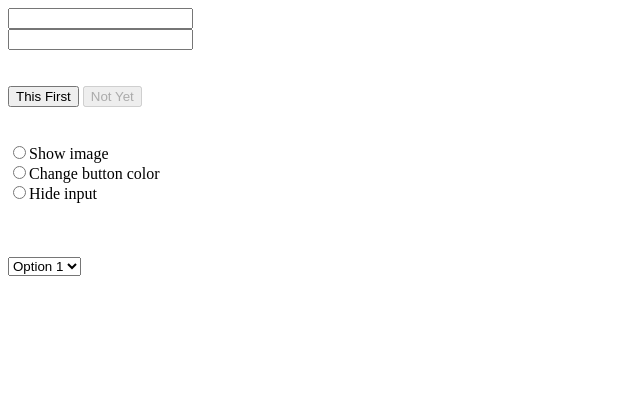
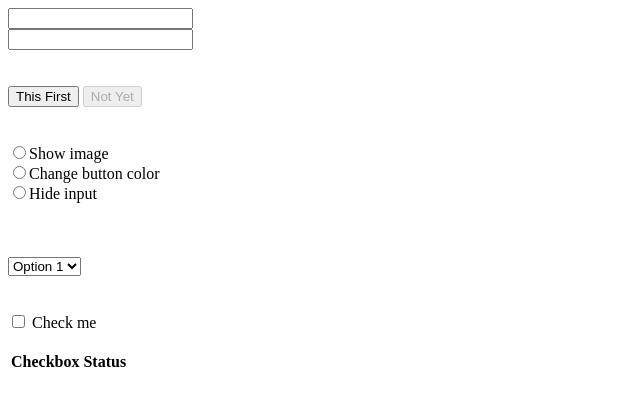
Before and after one commit to matianakin/ThesisTest, a plain HTML site: page test.html in a window 1280 px wide. Shown: the whole page, without its empty margins (0-640 px from the left). Drawn offline with Linux system fonts and the light colour scheme.

Commit message:
checkbox

```diff
--- a/test.html
+++ b/test.html
@@ -16,12 +16,23 @@
       <input type="radio" id="radio1" name="radios" onchange="radioChange()">Show image<br>
       <input type="radio" id="radio2" name="radios" onchange="radioChange()">Change button color<br>
     <input type="radio" id="radio3" name="radios" onchange="radioChange()">Hide input<br>
+    </form>
     <br><br><br>
     <select id="dropdown" onchange="changeClass()">
       <option value="option1">Option 1</option>
       <option value="option2">Option 2</option>
       <option value="option3">Option 3</option>
 	  </select>
-  </form>
+    <br><br><br>
+    <input type="checkbox" id="myCheck" onclick="updateTable()"> Check me
+    <br><br>
+    <table id="myTable">
+      <tr>
+        <th>Checkbox Status</th>
+      </tr>
+      <tr>
+        <td id="status"></td>
+      </tr>
+    </table>
   </body>
 </html>
--- a/test.js
+++ b/test.js
@@ -51,3 +51,13 @@ function changeClass() {
     text.className = dropdown.value;
     text.innerHTML = dropdown.value + " selected";
 }
+
+function updateTable() {
+    var checkbox = document.getElementById("myCheck");
+    var table = document.getElementById("status");
+    if (checkbox.checked) {
+      table.innerHTML = "Checked";
+    } else {
+      table.innerHTML = "Not Checked";
+    }
+  }
```
Lines whose indentation alone changed are shown as unchanged.
